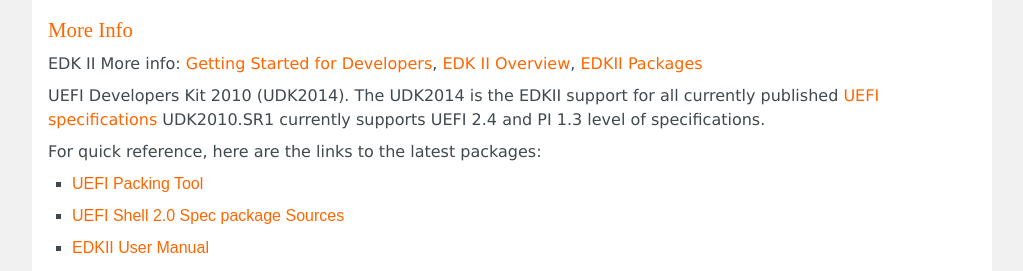
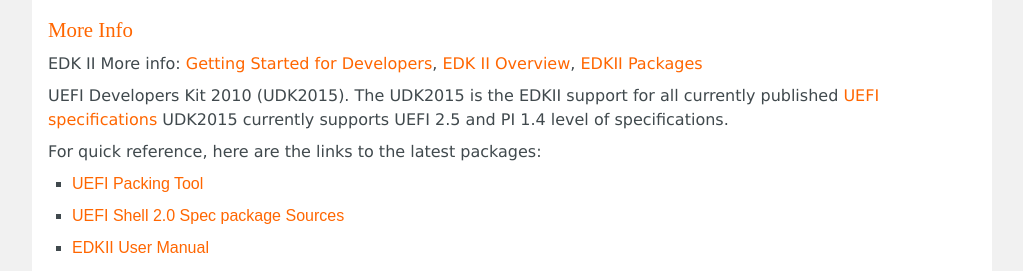
Before and after one commit to tianocore/tianocore.github.io, a Jekyll site: the page built from udk/udk2015/index.md, in a window 1280 px wide and 900 px high, scrolled down 1950 px. Shown: the part 460-731 px from the top of the window, without its empty margins (128-1151 px from the left). Built offline with Jekyll 4.4.1, drawn with Linux system fonts in a browser that asks for light colours; nearby versions of some CDN libraries.

Commit message:
Update index.md

```diff
--- a/udk/udk2015/index.md
+++ b/udk/udk2015/index.md
@@ -429,7 +429,7 @@ EDK II More info:
 <a href="{{wiki}}/Getting_Started_with_EDK_II" title="Getting Started with EDK II">Getting Started for Developers</a>,
 <a href="{{wiki}}/EDK_II_Overview" title="EDK II Overview">EDK II Overview</a>, <a href="{{wiki}}/EDKII_Packages" title="EDKII Packages">EDKII Packages</a>
 
-UEFI Developers Kit 2010 (UDK2014).  The UDK2014 is the EDKII support for all currently published <a class="externallink" href="http://www.uefi.org" rel="nofollow" title="http://www.uefi.org">UEFI specifications</a> UDK2010.SR1 currently supports UEFI 2.4 and PI 1.3 level of specifications.
+UEFI Developers Kit 2010 (UDK2015).  The UDK2015 is the EDKII support for all currently published <a class="externallink" href="http://www.uefi.org" rel="nofollow" title="http://www.uefi.org">UEFI specifications</a> UDK2015 currently supports UEFI 2.5 and PI 1.4 level of specifications.
 
 For quick reference, here are the links to the latest packages:
 
```
